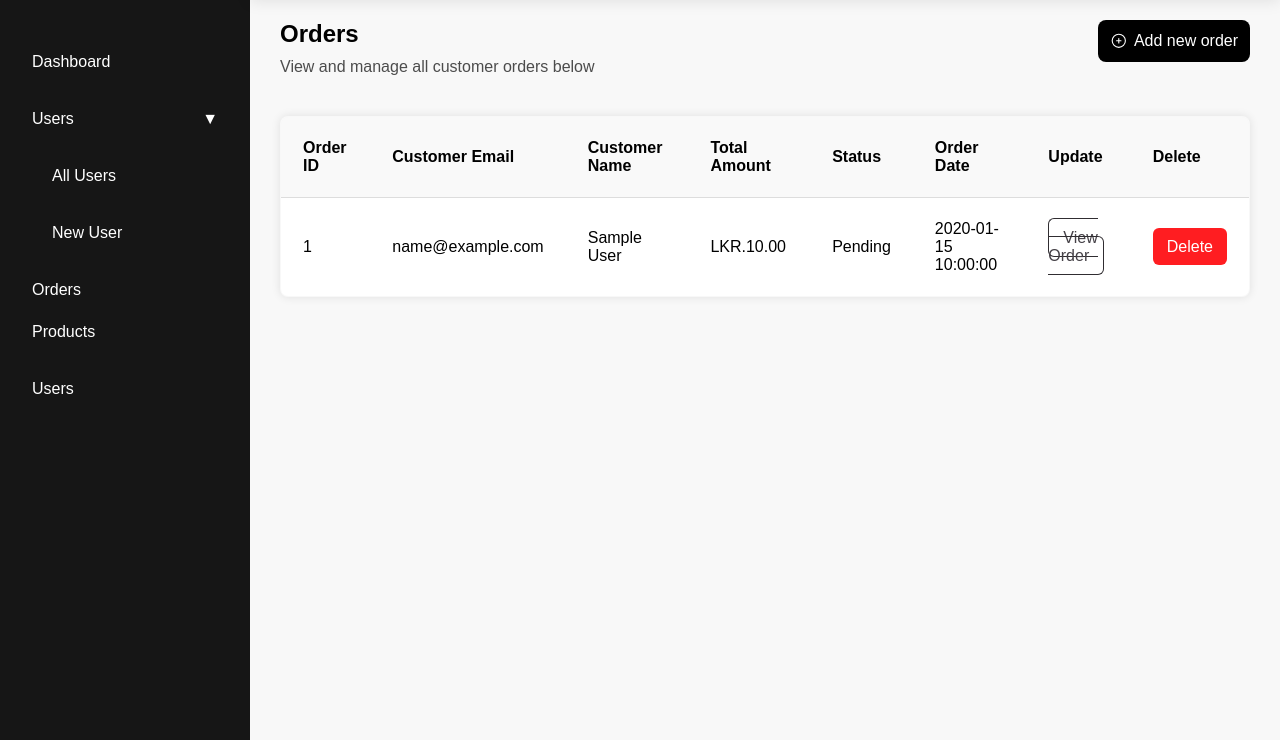
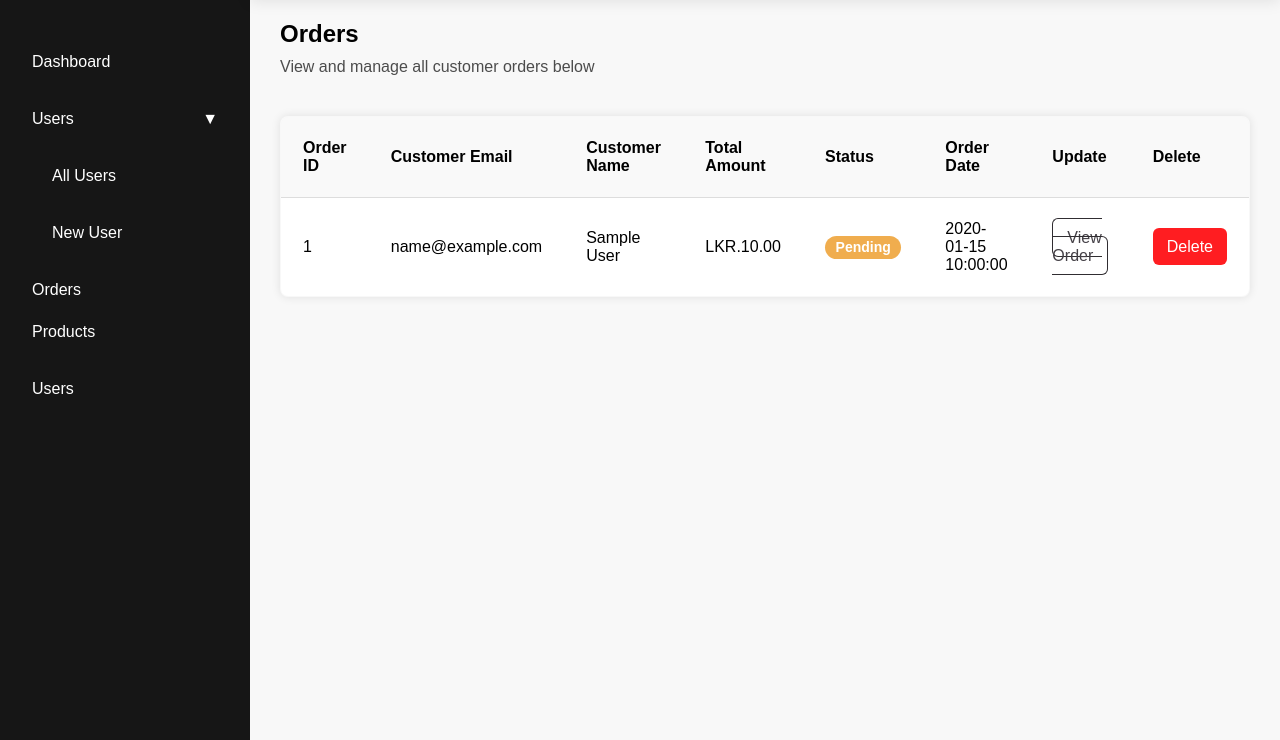
Before and after one commit to HashenUdara/urbane-ecommerce, a PHP site: page /admin/orders.php in a window 1280 px wide. Shown: the part 60-800 px from the top of the page. Run offline with PHP 8.4, Linux system fonts and the light colour scheme; tables that the repository leaves empty or names only in its code hold one stand-in row (values such as "Sample post"); some libraries are stand-ins or nearby versions.

Commit message:
added delete order

```diff
--- a/admin/orders.php
+++ b/admin/orders.php
@@ -44,12 +44,7 @@ $result = mysqli_query($conn, $sql);
                 <h1>Orders</h1>
                 <p style="color:#4c4c4c; padding-bottom:20px;">View and manage all customer orders below</p>
             </div>
-            <a class="button w-fit" href="./add_order.php">
-                <svg xmlns="http://www.w3.org/2000/svg" fill="none" viewBox="0 0 24 24" stroke-width="1.5" stroke="currentColor" class="icon">
-                    <path stroke-linecap="round" stroke-linejoin="round" d="M12 9v6m3-3H9m12 0a9 9 0 1 1-18 0 9 9 0 0 1 18 0Z" />
-                </svg>
 
-                Add new order</a>
         </div>
 
         <?php
@@ -93,7 +88,17 @@ $result = mysqli_query($conn, $sql);
                     <td><?php echo $row['email'] ?></td>
                     <td><?php echo $row['name'] ?></td>
                     <td>LKR.<?php echo $row['total_amount'] ?></td>
-                    <td><?php echo $row['status'] ?></td>
+                    <td>
+                        <?php if ($row['status'] == 'Pending') { ?>
+                            <span class="badge badge-pending">Pending</span>
+                        <?php } elseif ($row['status'] == 'Shipped') { ?>
+                            <span class="badge badge-shipped">Shipped</span>
+                        <?php } elseif ($row['status'] == 'Delivered') { ?>
+                            <span class="badge badge-delivered">Delivered</span>
+                        <?php } elseif ($row['status'] == 'Canceled') { ?>
+                            <span class="badge badge-canceled">Canceled</span>
+                        <?php } ?>
+                    </td>
                     <td><?php echo $row['created_at'] ?></td>
                     <td><a class="update-btn" href="view_order.php?order_id=<?php echo $row['order_id']; ?>">View Order</a></td>
                     <td><a class="delete-btn" href="javascript:void(0);" onclick="confirmDelete(<?php echo $row['order_id']; ?>)">Delete</a></td>
--- a/css/style.css
+++ b/css/style.css
@@ -148,3 +148,28 @@ label {
   border: none;
   transition: background-color 0.3s ease, color 0.3s ease;
 }
+
+.badge {
+  display: inline-block;
+  padding: 0.25em 0.75em;
+  font-size: 0.875rem;
+  font-weight: 600;
+  border-radius: 12px;
+  color: #fff;
+}
+
+.badge-pending {
+  background-color: #f0ad4e;
+}
+
+.badge-shipped {
+  background-color: #5bc0de;
+}
+
+.badge-delivered {
+  background-color: #5cb85c;
+}
+
+.badge-canceled {
+  background-color: #d9534f;
+}
```
Also changed, not shown: admin/delete_order.php (added, +30 -0 lines), admin/view_order.php (+9 -1 lines).
